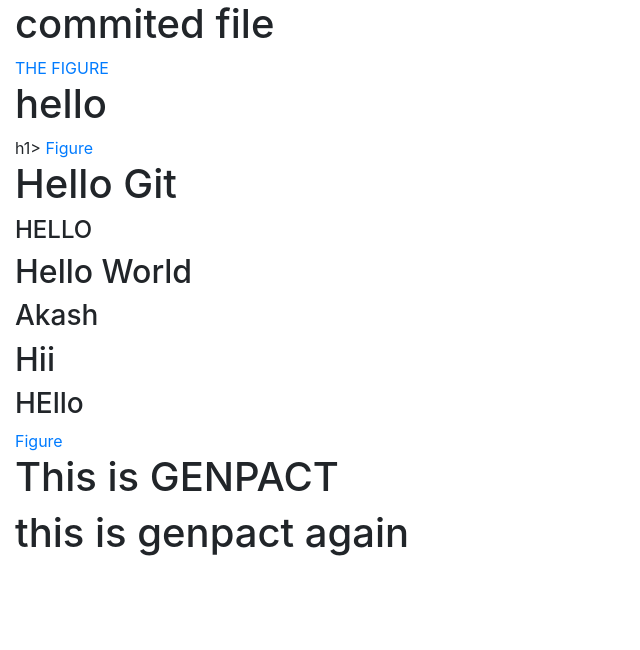
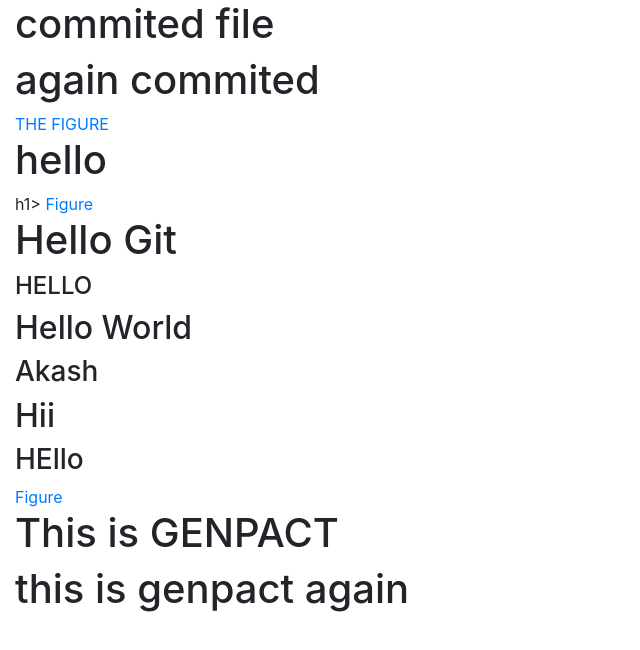
Before and after one commit to sujeetsindhu/BootstrapApplication, an Angular app: page / in a window 1280 px wide. Shown: the top 650 px of the page, without its empty margins (0-640 px from the left). Built offline with nearby package versions, Linux system fonts and the light colour scheme.

Commit message:
commit message

```diff
--- a/src/app/app.component.html
+++ b/src/app/app.component.html
@@ -1,5 +1,6 @@
 <div class="container-fluid border-0">
 <h1>commited file</h1>
+<h1>again commited</h1>
     <router-outlet></router-outlet>
     <h1>This is GENPACT</h1>
     <h1>this is genpact again</h1>
```
